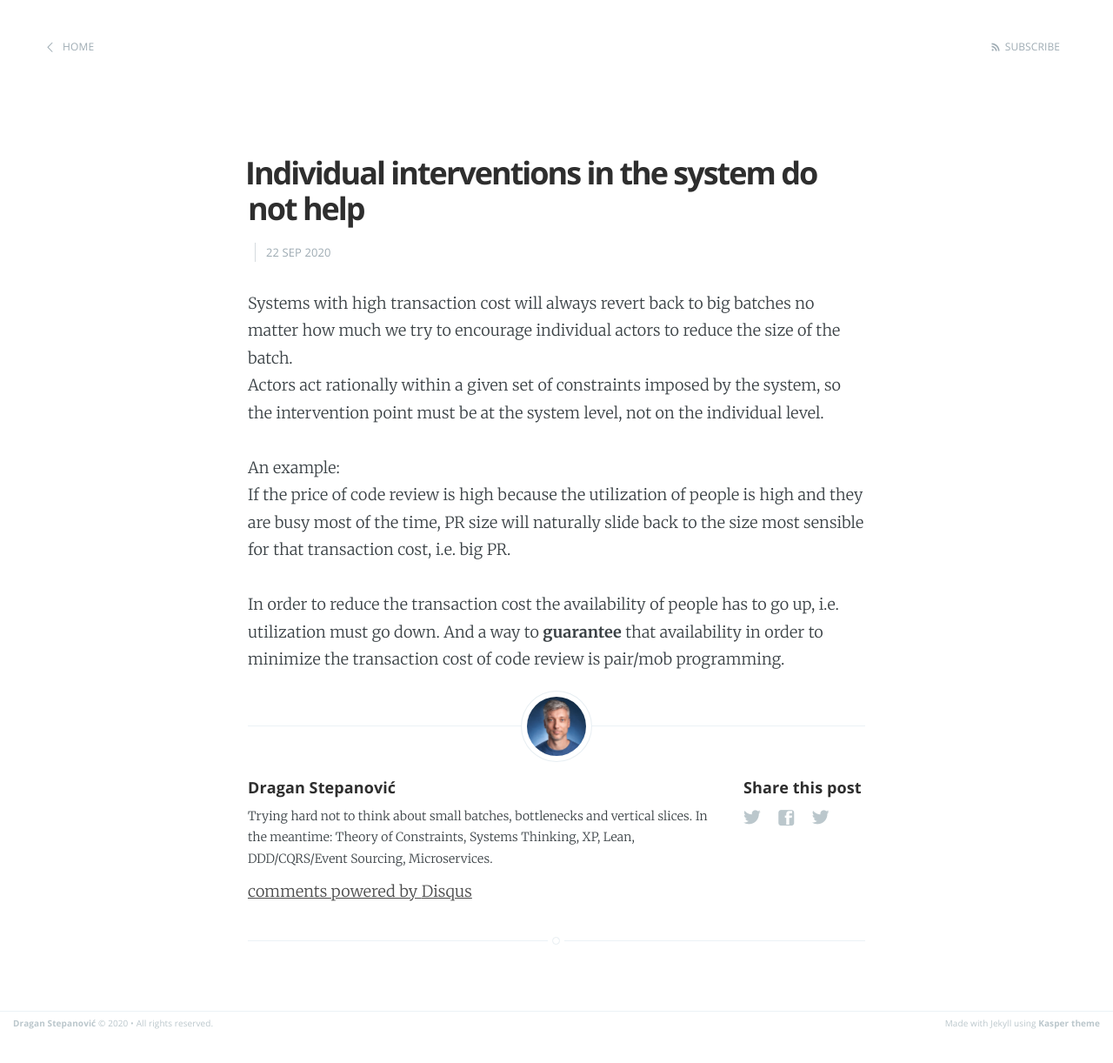
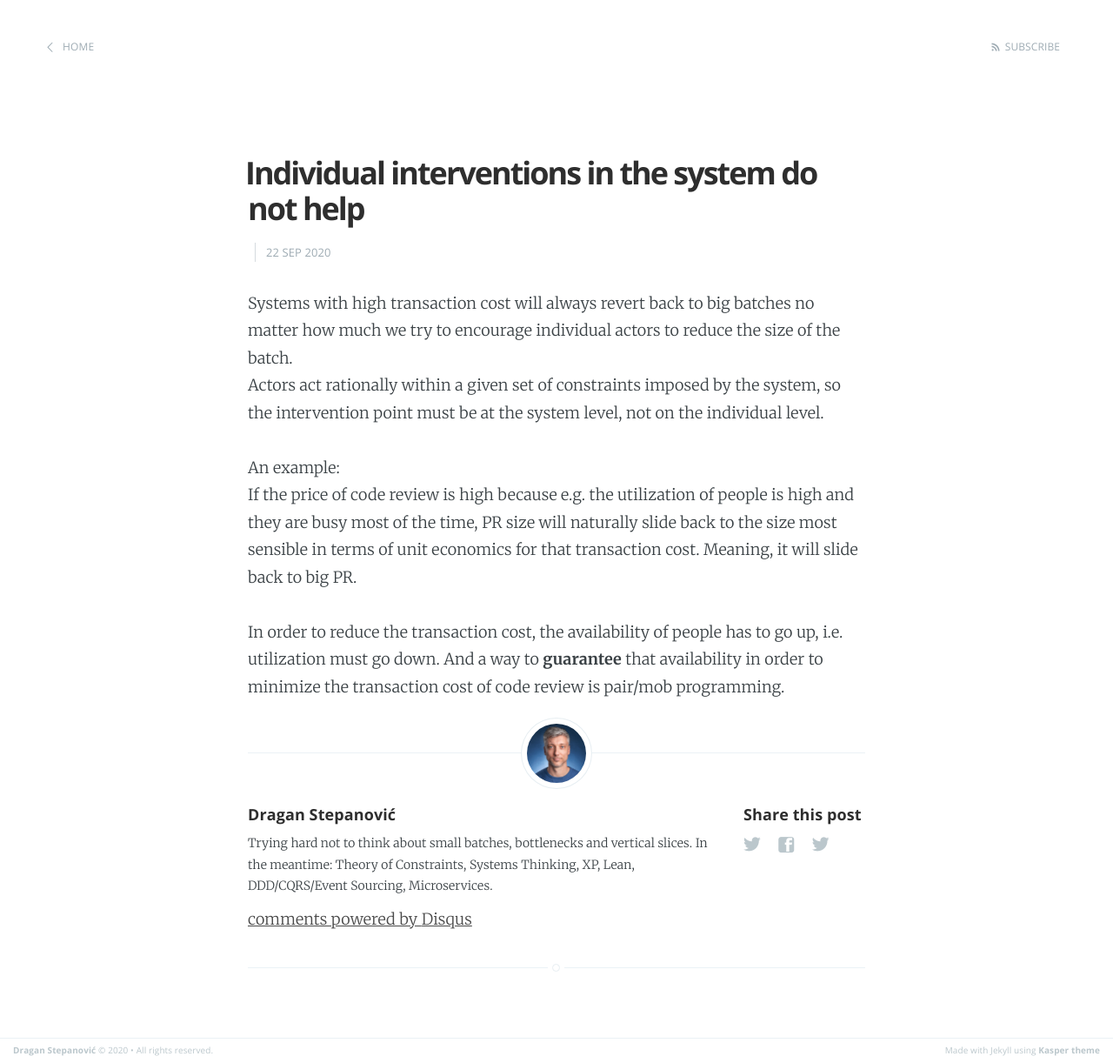
Before and after one commit to dragan-stepanovic/dragan-stepanovic.github.io, a Jekyll site: the page built from _posts/2020-09-22-individual-interventions-do-not-help.md, in a window 1280 px wide. Shown: the whole page at 87% size. Built offline with Jekyll 4.4.1, drawn with Linux system fonts in a browser that asks for light colours; our own code applies the rules of GitHub Pages for plain Markdown files; comment, search, counter and statistics services are not loaded; before the commit the page ends 1190 px from its top, so only the background shows below that.

Commit message:
Update 2020-09-22-individual-interventions-do-not-help.md

```diff
--- a/_posts/2020-09-22-individual-interventions-do-not-help.md
+++ b/_posts/2020-09-22-individual-interventions-do-not-help.md
@@ -7,6 +7,6 @@ Systems with high transaction cost will always revert back to big batches no mat
 Actors act rationally within a given set of constraints imposed by the system, so the intervention point must be at the system level, not on the individual level.
 
 An example:
-If the price of code review is high because the utilization of people is high and they are busy most of the time, PR size will naturally slide back to the size most sensible for that transaction cost, i.e. big PR.
+If the price of code review is high because e.g. the utilization of people is high and they are busy most of the time, PR size will naturally slide back to the size most sensible in terms of unit economics for that transaction cost. Meaning, it will slide back to big PR.
 
-In order to reduce the transaction cost the availability of people has to go up, i.e. utilization must go down. And a way to __guarantee__ that availability in order to minimize the transaction cost of code review is pair/mob programming.
+In order to reduce the transaction cost, the availability of people has to go up, i.e. utilization must go down. And a way to __guarantee__ that availability in order to minimize the transaction cost of code review is pair/mob programming.
```
